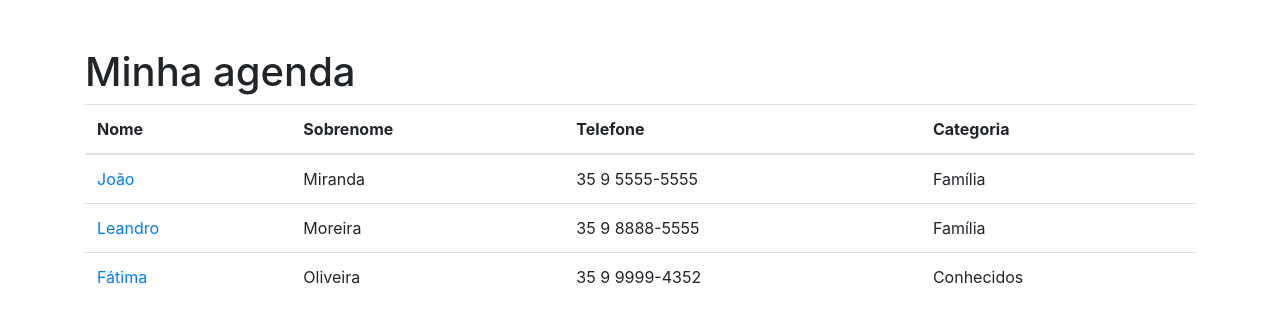
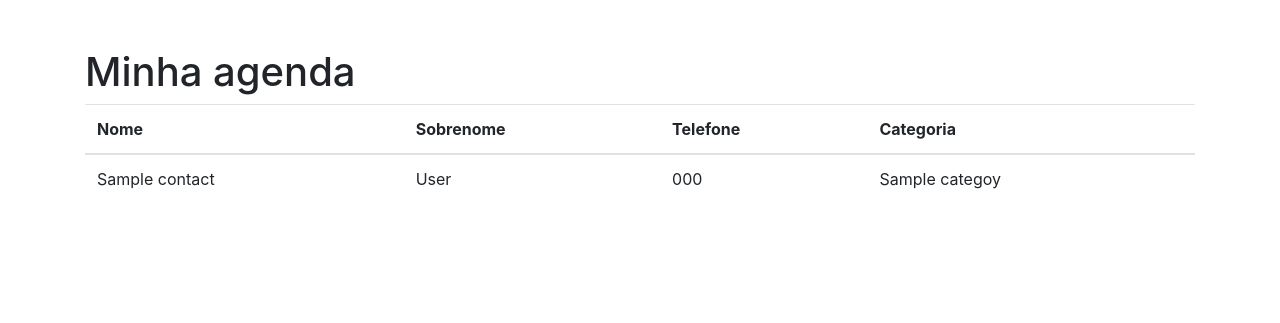
Before and after one commit to marlondlacerda/contatinhos, a Django app: template src/contatos/templates/contatos/index.html in a window 1280 px wide. Shown: the part 56-379 px from the top of the page. Run offline with Django 4.2, Linux system fonts and the light colour scheme; the template is opened without the code that fills it: values that come from a table or form of the project are taken from there, others are empty; tables that the repository leaves empty hold one stand-in row (values such as "Sample post"); some libraries are stand-ins or nearby versions.

Commit message:
feat: 🎸 update html of contact

```diff
--- a/src/contatos/templates/contatos/index.html
+++ b/src/contatos/templates/contatos/index.html
@@ -13,30 +13,14 @@
       </tr>
     </thead>
     <tbody>
-      <tr>
-        <td>
-          <a href="#"> João</a>
-        </td>
-        <td>Miranda</td>
-        <td>35 9 5555-5555</td>
-        <td>Família</td>
-      </tr>
-      <tr>
-        <td>
-          <a href="#"> Leandro</a>
-        </td>
-        <td>Moreira</td>
-        <td>35 9 8888-5555</td>
-        <td>Família</td>
-      </tr>
-      <tr>
-        <td>
-          <a href="#"> Fátima</a>
-        </td>
-        <td>Oliveira</td>
-        <td>35 9 9999-4352</td>
-        <td>Conhecidos</td>
-      </tr>
+      {% for contact in contacts %}
+        <tr>
+          <td>{{ contact.name }}</td>
+          <td>{{ contact.last_name }}</td>
+          <td>{{ contact.phone }}</td>
+          <td>{{ contact.category }}</td>
+        </tr>
+      {% endfor %}
     </tbody>
   </table>
 {% endblock %}
```
